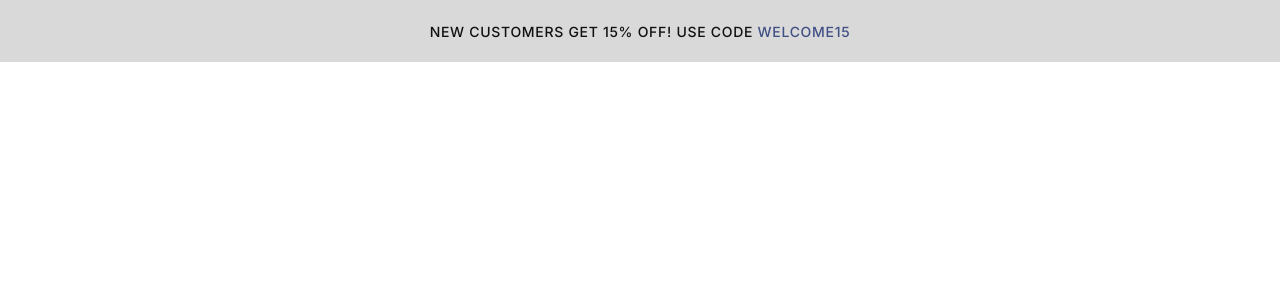
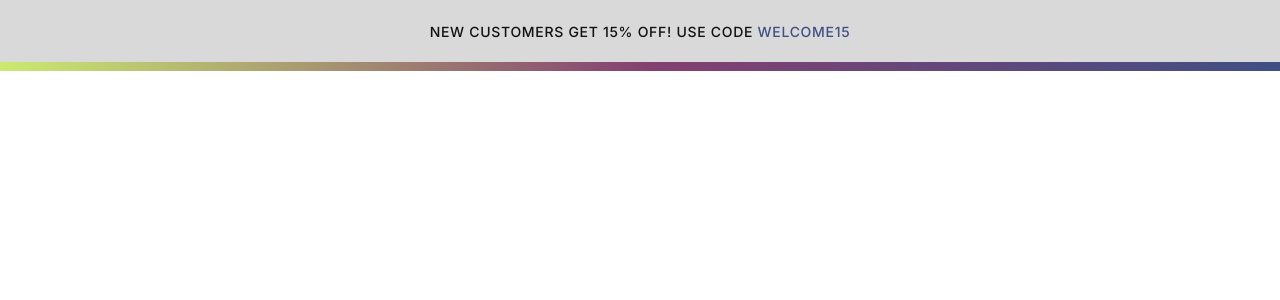
Before and after one commit to KappaPrajd/netfire-challenge, a React (Vite) app: page / in a window 1280 px wide. Shown: the top 300 px of the page. Built offline with nearby package versions, Linux system fonts and the light colour scheme.

Commit message:
feat: added gradient box

```diff
--- a/src/pages/Home.tsx
+++ b/src/pages/Home.tsx
@@ -1,7 +1,13 @@
 import AdvertBar from '../views/AdvertBar';
+import GradientBox from '../views/GradientBox';
 
 const Home = () => {
-  return <AdvertBar />;
+  return (
+    <>
+      <AdvertBar />
+      <GradientBox />
+    </>
+  );
 };
 
 export default Home;
--- /dev/null
+++ b/src/views/GradientBox/GradientBox.module.css
@@ -0,0 +1,4 @@
+.container {
+  height: 9px;
+  background: linear-gradient(90deg, #caea71 0%, #844071 50.5%, #404f84 100%);
+}
--- /dev/null
+++ b/src/views/GradientBox/index.tsx
@@ -0,0 +1,7 @@
+import s from './GradientBox.module.css';
+
+const GradientBox = () => {
+  return <div className={s.container} />;
+};
+
+export default GradientBox;
```
